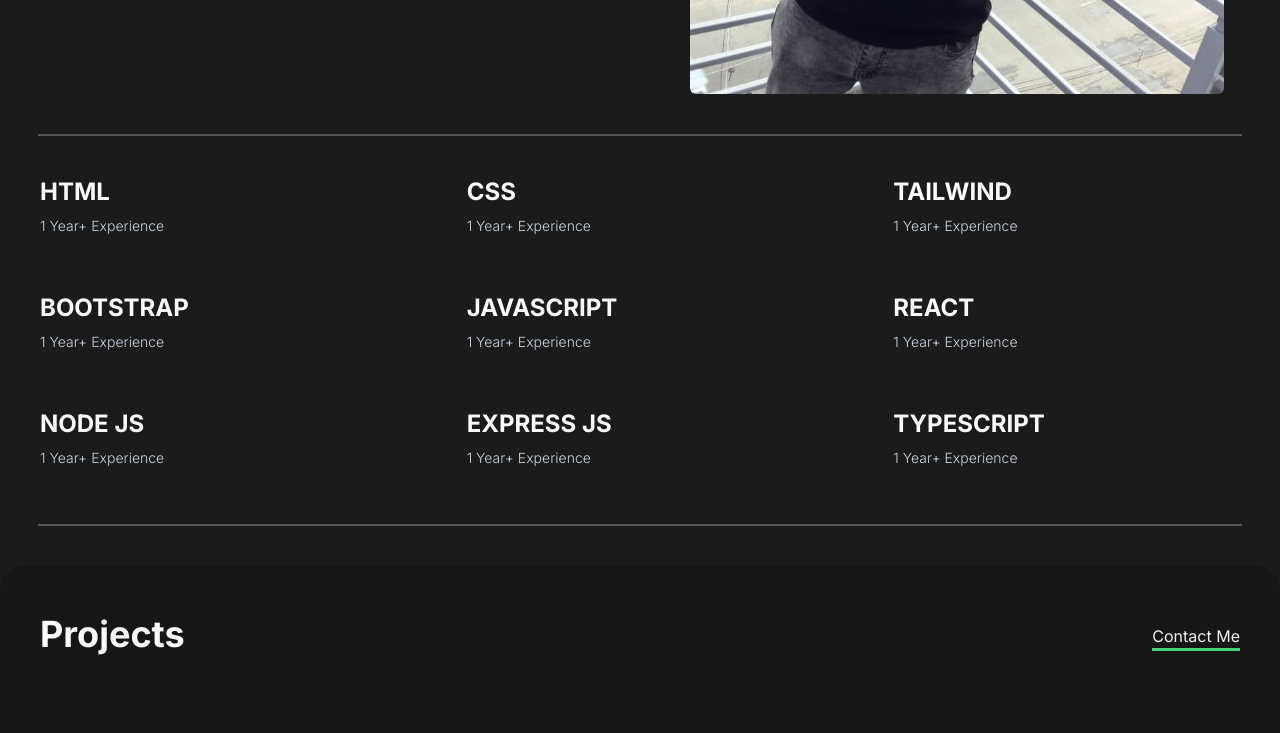
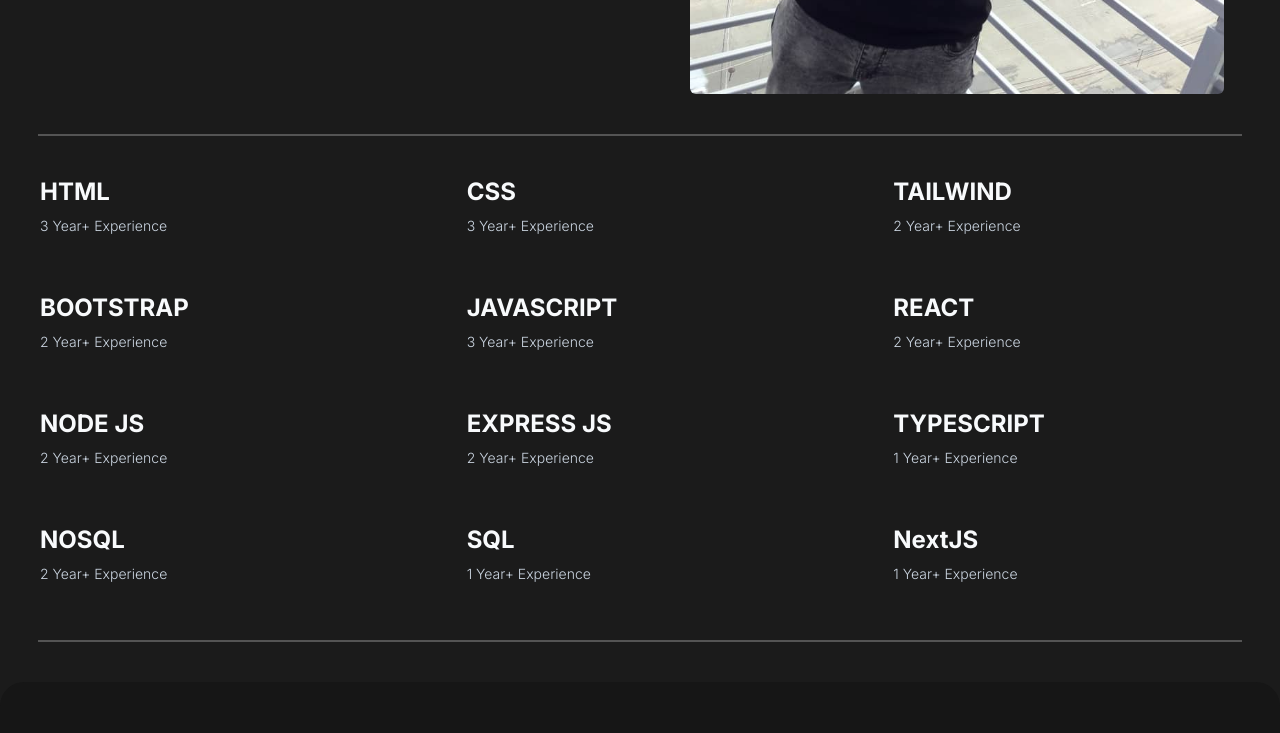
Before and after one commit to ladibanks1/Portfolio, a React (Vite) app: page / in a window 1280 px wide. Shown: the part 718-1451 px from the top of the page. Built offline with nearby package versions, Linux system fonts and the light colour scheme.

Commit message:
update my cv and skilll

```diff
--- a/src/components/Hero.jsx
+++ b/src/components/Hero.jsx
@@ -42,7 +42,7 @@
               Contact Me
             </a>
             <a
-              href="/OladipupoResume.pdf"
+              href="/OladipupoCv.pdf"
               className="border-b-[3px] border-green-400 animate-pulse text-xl lg:text-2xl"
               download={true}
             >
--- a/src/components/Skills.jsx
+++ b/src/components/Skills.jsx
@@ -7,38 +7,50 @@
       <section className='skills'>
       <div>
         <h1>HTML</h1>
+        <p>3 Year+ Experience</p>
+      </div>
+      <div>
+        <h1>CSS</h1>
+        <p>3 Year+ Experience</p>
+      </div>
+      <div>
+        <h1>TAILWIND</h1>
+        <p>2 Year+ Experience</p>
+      </div>
+      <div>
+        <h1>BOOTSTRAP</h1>
+        <p>2 Year+ Experience</p>
+      </div>
+      <div>
+        <h1>JAVASCRIPT</h1>
+        <p>3 Year+ Experience</p>
+      </div>
+      <div>
+        <h1>REACT</h1>
+        <p>2 Year+ Experience</p>
+      </div>
+      <div>
+        <h1>NODE JS</h1>
+        <p>2 Year+ Experience</p>
+      </div>
+      <div>
+        <h1>EXPRESS JS</h1>
+        <p>2 Year+ Experience</p>
+      </div>
+      <div>
+        <h1>TYPESCRIPT</h1>
         <p>1 Year+ Experience</p>
       </div>
       <div>
-        <h1>CSS</h1>
+        <h1>NOSQL</h1>
+        <p>2 Year+ Experience</p>
+      </div>
+      <div>
+        <h1>SQL</h1>
         <p>1 Year+ Experience</p>
       </div>
       <div>
-        <h1>TAILWIND</h1>
-        <p>1 Year+ Experience</p>
-      </div>
-      <div>
-        <h1>BOOTSTRAP</h1>
-        <p>1 Year+ Experience</p>
-      </div>
-      <div>
-        <h1>JAVASCRIPT</h1>
-        <p>1 Year+ Experience</p>
-      </div>
-      <div>
-        <h1>REACT</h1>
-        <p>1 Year+ Experience</p>
-      </div>
-      <div>
-        <h1>NODE JS</h1>
-        <p>1 Year+ Experience</p>
-      </div>
-      <div>
-        <h1>EXPRESS JS</h1>
-        <p>1 Year+ Experience</p>
-      </div>
-      <div>
-        <h1>TYPESCRIPT</h1>
+        <h1>NextJS</h1>
         <p>1 Year+ Experience</p>
       </div>
       </section>
```
Also changed, not shown: 2 other files (tests, documents, lock files or other folders).
